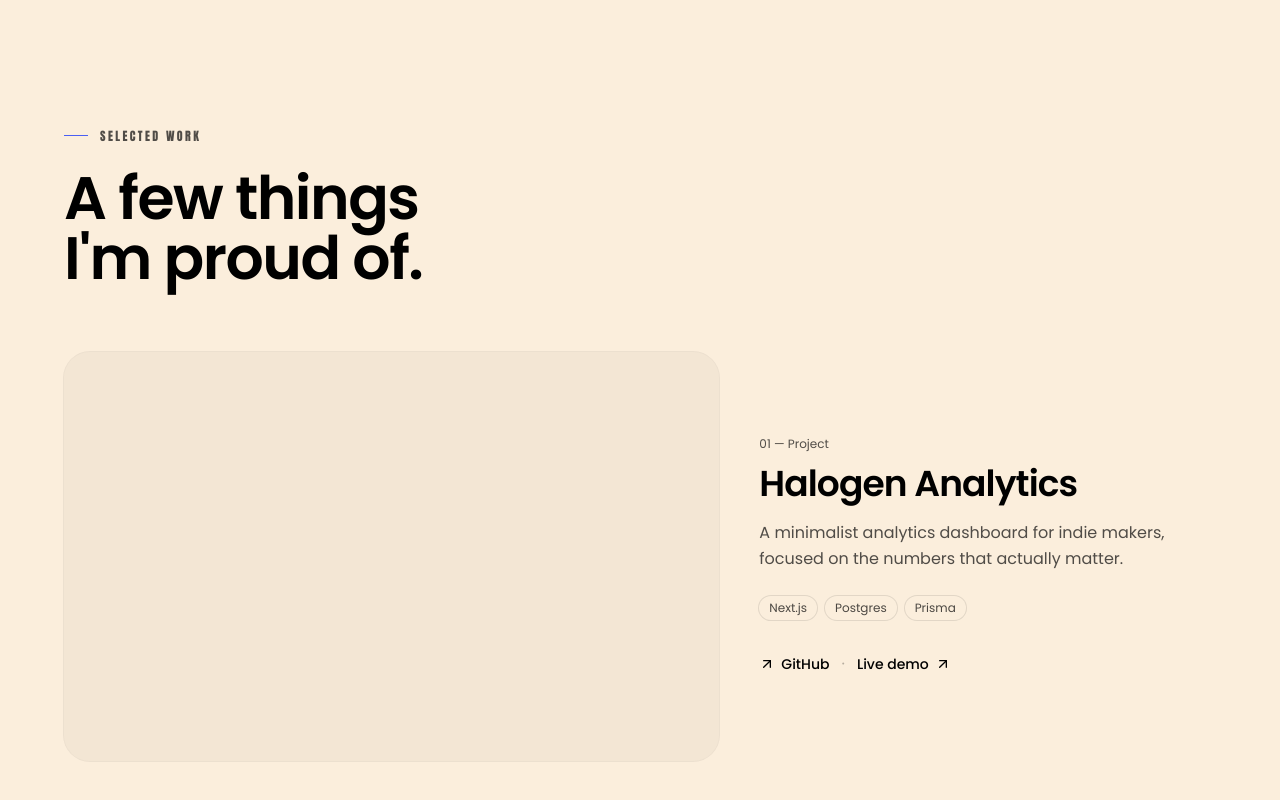
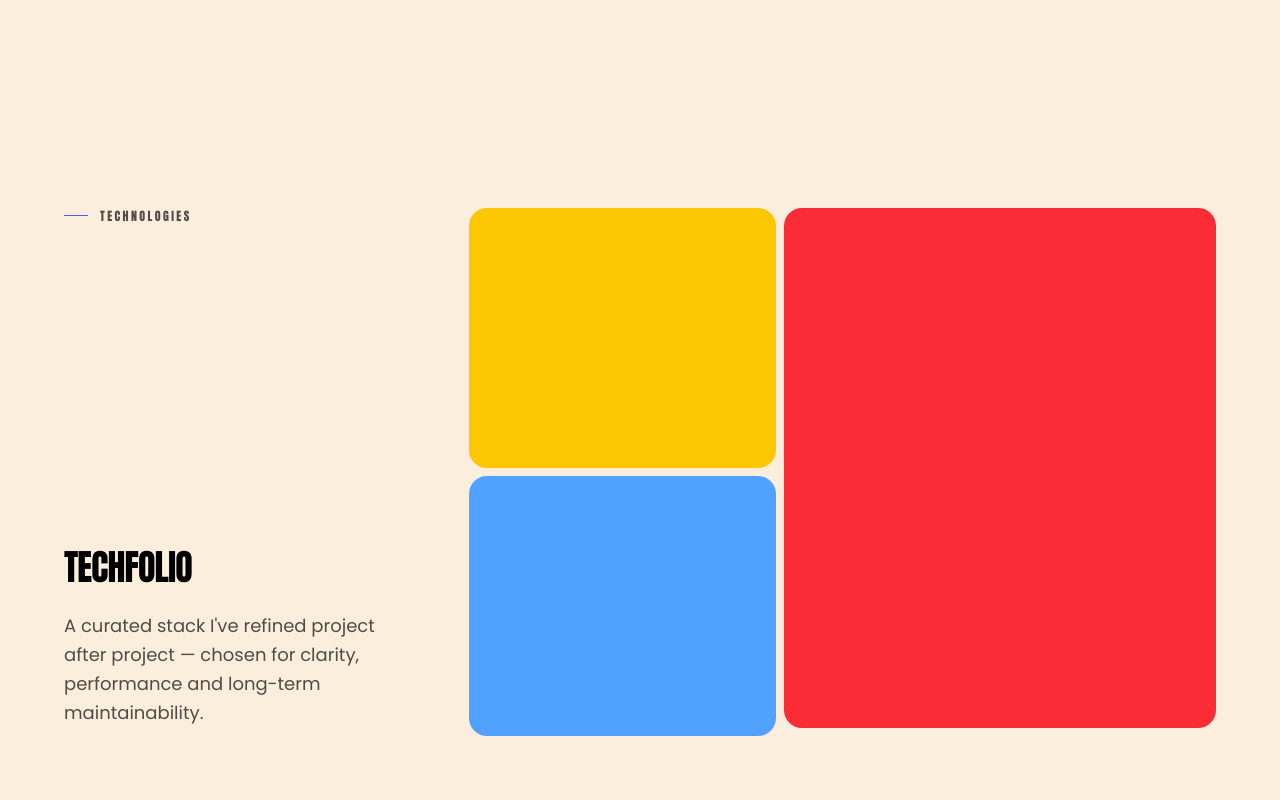
Before and after one commit to AmanKumarAryan/AmanKumarAryan, a Next.js app in the folder apps/web/: page / in a window 1280 px wide. Shown: the part 3980-4780 px from the top of the page. Built offline with nearby package versions, Linux system fonts and the light colour scheme.

Commit message:
worked on feature project section

```diff
--- a/apps/web/src/@components/featureWorkSection.tsx
+++ b/apps/web/src/@components/featureWorkSection.tsx
@@ -13,53 +13,51 @@ export function Projects() {
     <>
       <div className="h-screen w-full m-0 bg-accent relative flex justify-center items-center">
         <p className="font-anton text-background text-8xl text-center">
-          TECH THAT GETS ME <br /> THROUGH THE DAY
+          WORK WORTH A LOOK
         </p>
         <div className="border w-9/10 absolute bottom-10 left-1/2 -translate-x-1/2"></div>
       </div>
       <Section id="projects" className="py-28 md:py-40">
-        <motion.div {...fadeUp}><Eyebrow>Selected work</Eyebrow></motion.div>
-        <motion.h2 {...fadeUp} className="mt-6 text-4xl md:text-6xl font-semibold tracking-tight max-w-3xl">
-          A few things<br />I'm proud of.
-        </motion.h2>
+        <div className="grid grid-cols-1 lg:grid-cols-12 gap-12 lg:gap-16 py-20">
+          {/* Sidebar */}
+          <div className="lg:col-span-4 flex flex-col justify-between">
+            <motion.div {...fadeUp}><Eyebrow>Technologies</Eyebrow></motion.div>
 
-        <div className="mt-16 space-y-8 md:space-y-16">
-          {items.map((p, i) => (
             <motion.div
-              key={p.name}
-              initial={{ opacity: 0, y: 40 }}
-              whileInView={{ opacity: 1, y: 0 }}
-              viewport={{ once: true, margin: "-80px" }}
-              transition={{ duration: 0.8, ease: [0.22, 1, 0.36, 1] as const }}
-              className={`grid md:grid-cols-12 gap-6 md:gap-10 items-center ${i % 2 ? "md:[&>*:first-child]:order-2" : ""}`}
+              {...fadeUp}
+              transition={{ ...fadeUp.transition, delay: 0.1 }}
             >
-              <div className="md:col-span-7 group relative overflow-hidden rounded-3xl bg-muted ring-1 ring-black/[0.06]">
-                <div className="aspect-[16/10] overflow-hidden">
-                </div>
-                <div className="absolute inset-0 bg-black/0 group-hover:bg-black/20 transition-colors flex items-center justify-center">
-                  <div className="opacity-0 group-hover:opacity-100 translate-y-2 group-hover:translate-y-0 transition-all duration-500 flex gap-3">
-                    <a href="#" className="px-4 py-2 rounded-full bg-white text-black text-sm font-medium inline-flex items-center gap-1.5"><ArrowUpRight className="w-4 h-4" /> Code</a>
-                    <a href="#" className="px-4 py-2 rounded-full bg-accent text-white text-sm font-medium inline-flex items-center gap-1.5">Live <ArrowUpRight className="w-4 h-4" /></a>
-                  </div>
-                </div>
+              <motion.h2
+                {...fadeUp}
+                className="mt-6 font-anton text-4xl tracking-tight text-foreground``"
+              >
+                TECHFOLIO
+              </motion.h2>
+              <motion.p transition={{ ...fadeUp.transition, delay: 0.1 }} className="mt-6 text-base md:text-lg text-muted-foreground max-w-xl leading-relaxed">
+                A curated stack I've refined project after project — chosen for clarity,
+                performance and long-term maintainability.
+              </motion.p>
+              <motion.div>
+
+              </motion.div>
+
+            </motion.div>
+          </div>
+
+          {/* Grid */}
+          <div className="lg:col-span-8 grid grid-cols-12 gap-2">
+            <div className='col-span-5 min-h-130 flex flex-col gap-2'>
+              <div className="min-h-1/2 bg-yellow-400 rounded-xl">
+
               </div>
-              <div className="md:col-span-5">
-                <div className="text-xs text-muted-foreground">0{i + 1} — Project</div>
-                <h3 className="mt-3 text-3xl md:text-4xl font-semibold tracking-tight">{p.name}</h3>
-                <p className="mt-4 text-muted-foreground leading-relaxed max-w-md">{p.desc}</p>
-                <div className="mt-6 flex flex-wrap gap-2">
-                  {p.stack.map((s) => (
-                    <span key={s} className="text-xs px-2.5 py-1 rounded-full ring-1 ring-black/10 text-foreground/70">{s}</span>
-                  ))}
-                </div>
-                <div className="mt-8 flex gap-3">
-                  <a href="#" className="inline-flex items-center gap-1.5 text-sm font-medium hover:text-accent"><ArrowUpRight className="w-4 h-4" /> GitHub</a>
-                  <span className="text-muted-foreground/40">·</span>
-                  <a href="#" className="inline-flex items-center gap-1.5 text-sm font-medium hover:text-accent">Live demo <ArrowUpRight className="w-4 h-4" /></a>
-                </div>
+              <div className="min-h-1/2 bg-blue-400 rounded-xl">
+
               </div>
-            </motion.div>
-          ))}
+            </div>
+            <div className="col-span-7 bg-red-500 rounded-xl">
+
+            </div>
+          </div>
         </div>
       </Section>
     </>
--- a/apps/web/src/@components/techUsedSection.tsx
+++ b/apps/web/src/@components/techUsedSection.tsx
@@ -270,7 +270,7 @@ export function Technologies() {
                         >
                             <motion.h2
                                 {...fadeUp}
-                                className="mt-6 font-anton text-4xl tracking-tight text-foreground"
+                                className="mt-6 font-anton text-4xl tracking-tight text-foreground``"
                             >
                                 TECHFOLIO
                             </motion.h2>
```
